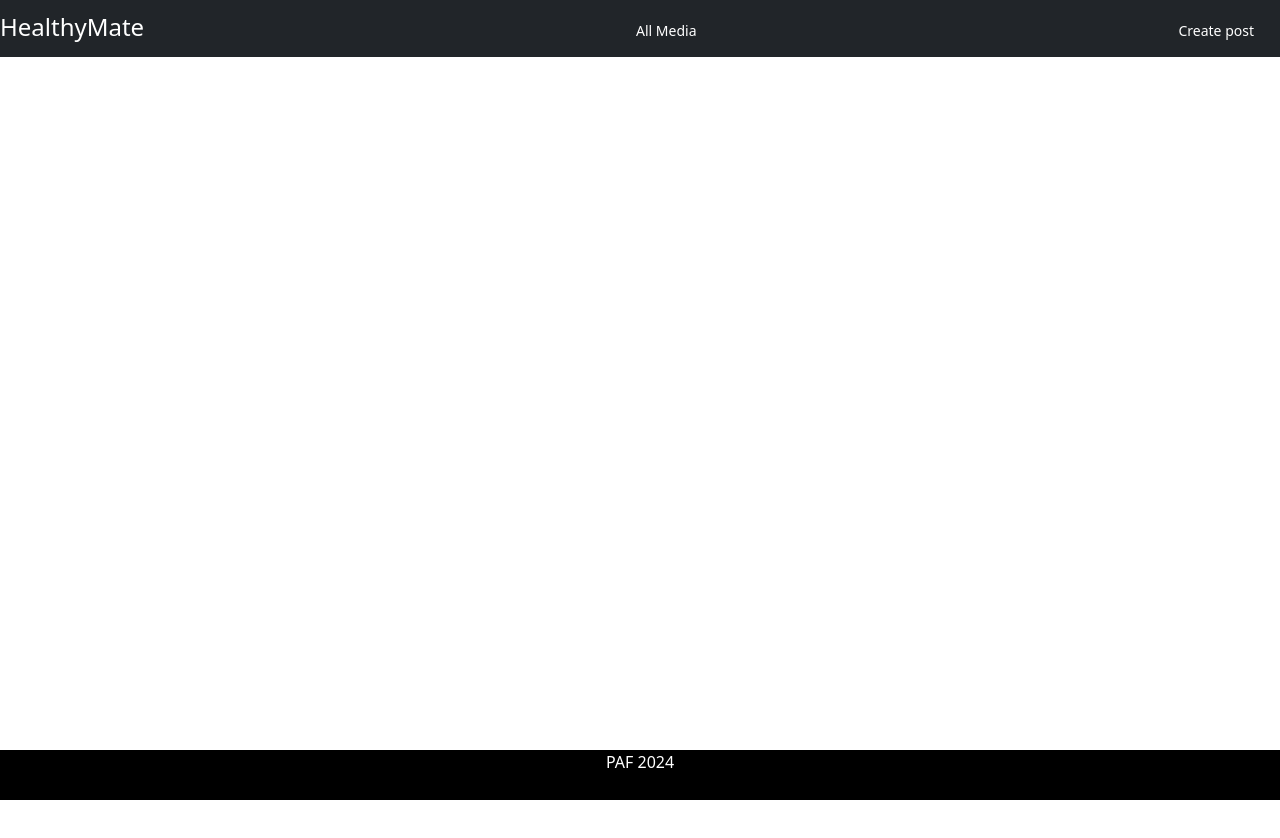
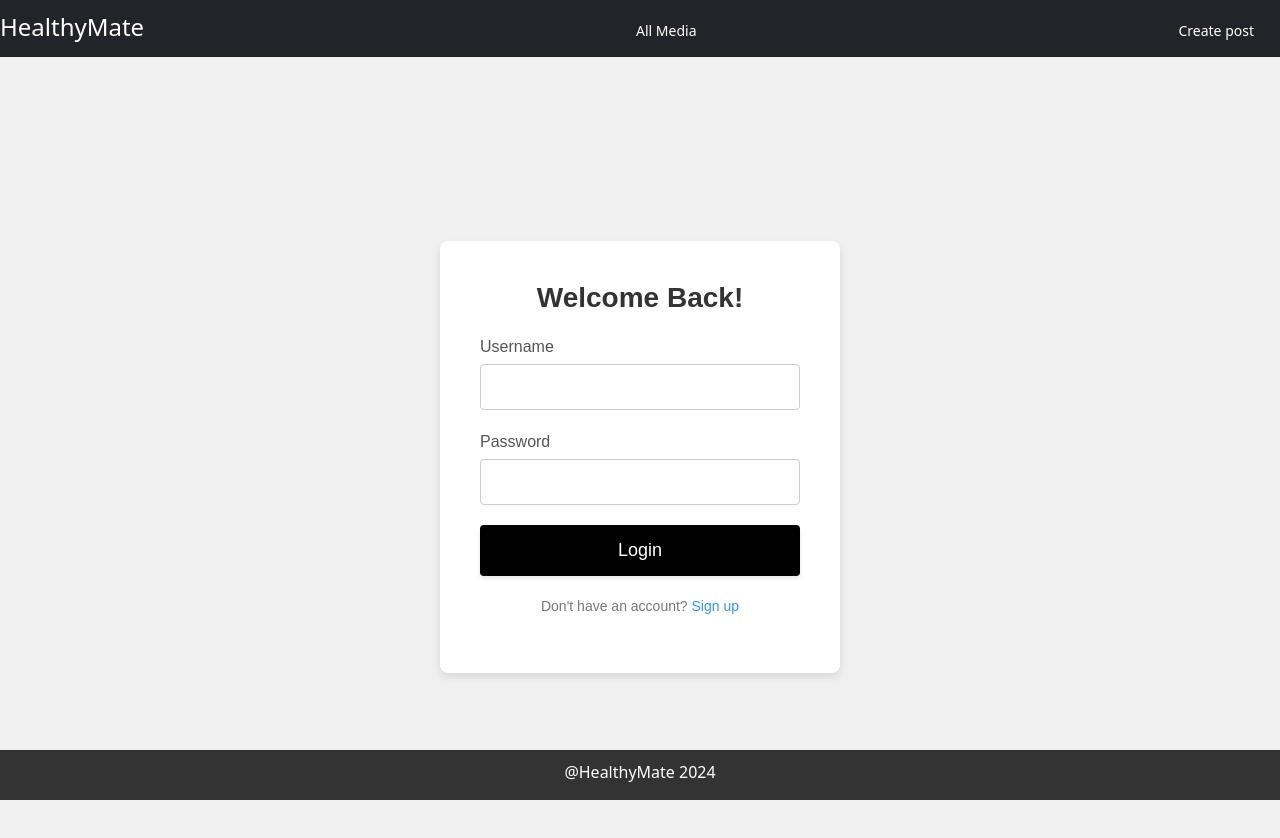
Before and after one commit to PAF-IT3030/JUN_WE_133_Team, a React (Vite) app in the folder Client/: page /login in a window 1280 px wide. Shown: the top 838 px of the page. Before the commit the page ends 800 px from the top, so only its background shows below. Built offline with nearby package versions, Linux system fonts and the light colour scheme.

Commit message:
9th commit

```diff
--- a/Client/src/App.jsx
+++ b/Client/src/App.jsx
@@ -5,6 +5,8 @@ import ListMedia from './components/ListMedia';
 import { BrowserRouter, Route, Routes } from 'react-router-dom';
 import CreateMediaComponent from './components/CreateMediaComponent';
 import UpdateMedia from './components/UpdateMedia';
+import LoginPage from './components/loginPage';
+
 
 function App() {
   return (
@@ -12,7 +14,9 @@ function App() {
       <BrowserRouter>
         <HeaderComponent />
         <Routes>
+
           <Route path='/' element={<ListMedia />} />
+          <Route path='/login' element={<LoginPage />} />
           <Route path="/save" element={<CreateMediaComponent />} />
           <Route path="/update/:id" element={<UpdateMedia />} />
           <Route path="/allmedia" element={<ListMedia />} />
--- a/Client/src/components/FooterComponent.jsx
+++ b/Client/src/components/FooterComponent.jsx
@@ -1,23 +1,20 @@
-import React, { Component } from 'react'
+import React, { Component } from 'react';
 
 class FooterComponent extends Component {
     constructor(props) {
-        super(props)
-
-        this.state = {
-
-        }
+        super(props);
+        this.state = {};
     }
 
     render() {
         return (
             <div>
-                <footer className = "footer">
-                    <span>PAF 2024</span>
+                <footer className="footer" style={{ position: "fixed", bottom: "0", width: "100%", backgroundColor: "#333", color: "#fff", textAlign: "center", padding: "10px 0" }}>
+                    <span>@HealthyMate 2024</span>
                 </footer>
             </div>
-        )
+        );
     }
 }
 
-export default FooterComponent
+export default FooterComponent;
--- /dev/null
+++ b/Client/src/components/loginPage.jsx
@@ -0,0 +1,98 @@
+import React, { useState } from 'react';
+
+const LoginPage = () => {
+  const [username, setUsername] = useState('');
+  const [password, setPassword] = useState('');
+
+  const handleLogin = () => {
+    // Your login logic here
+    console.log('Logging in with:', { username, password });
+  };
+
+  return (
+    <div style={{
+      display: 'flex',
+      justifyContent: 'center',
+      alignItems: 'center',
+      height: '100vh',
+      background: '#f0f0f0',
+      fontFamily: 'Arial, sans-serif'
+    }}>
+      <div style={{
+        background: '#fff',
+        padding: '40px',
+        borderRadius: '8px',
+        boxShadow: '0 4px 8px rgba(0, 0, 0, 0.1)',
+        maxWidth: '400px',
+        width: '100%'
+      }}>
+        <h2 style={{
+          textAlign: 'center',
+          marginBottom: '20px',
+          color: '#333',
+          fontSize: '28px',
+          fontWeight: 'bold'
+        }}>
+          Welcome Back!
+        </h2>
+        <form>
+          <div style={{ marginBottom: '20px' }}>
+            <label htmlFor="username" style={{ color: '#555', marginBottom: '5px', display: 'block' }}>Username</label>
+            <input
+              type="text"
+              id="username"
+              value={username}
+              onChange={(e) => setUsername(e.target.value)}
+              style={{
+                width: '100%',
+                padding: '10px',
+                fontSize: '16px',
+                border: '1px solid #ccc',
+                borderRadius: '4px'
+              }}
+            />
+          </div>
+          <div style={{ marginBottom: '20px' }}>
+            <label htmlFor="password" style={{ color: '#555', marginBottom: '5px', display: 'block' }}>Password</label>
+            <input
+              type="password"
+              id="password"
+              value={password}
+              onChange={(e) => setPassword(e.target.value)}
+              style={{
+                width: '100%',
+                padding: '10px',
+                fontSize: '16px',
+                border: '1px solid #ccc',
+                borderRadius: '4px'
+              }}
+            />
+          </div>
+          <button
+            type="button"
+            onClick={handleLogin}
+            style={{
+              width: '100%',
+              padding: '12px',
+              fontSize: '18px',
+              backgroundColor: '#000',
+              color: '#fff',
+              border: 'none',
+              borderRadius: '4px',
+              cursor: 'pointer',
+              transition: 'background-color 0.3s ease',
+              boxShadow: '0 2px 4px rgba(0, 0, 0, 0.1)',
+            }}
+          >
+            Login
+          </button>
+        </form>
+        <p style={{ textAlign: 'center', marginTop: '20px', fontSize: '14px', color: '#777' }}>
+          Don't have an account? <a href="/signup" style={{ color: '#3498db', textDecoration: 'none' }}>Sign up</a>
+        </p>
+      </div>
+    </div>
+  );
+};
+
+export default LoginPage;
```
Also changed, not shown: Client/src/components/CreateMediaComponent.jsx (+115 -35 lines), 1 other file (tests, documents, lock files or other folders).
